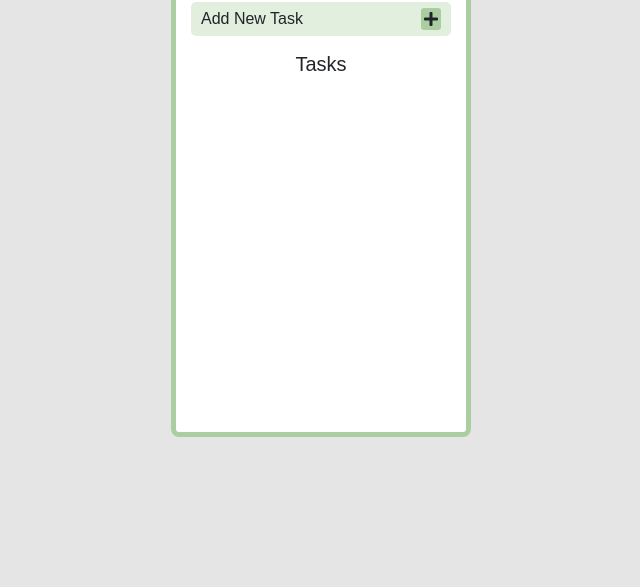
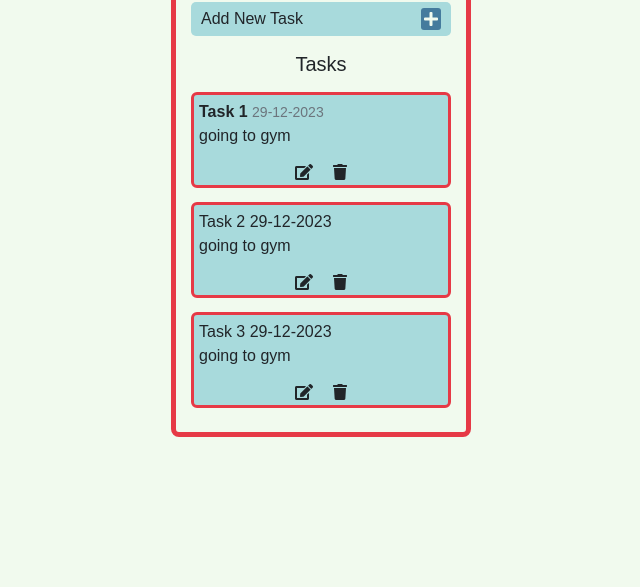
Before and after one commit to nunesjaqueline/todoapp, a plain HTML site: page index.html in a window 1280 px wide. Shown: the part 213-800 px from the top of the page, without its empty margins (319-959 px from the left). Drawn offline with nearby package versions, Linux system fonts and the light colour scheme.

Commit message:
Add small changes

```diff
--- a/index.html
+++ b/index.html
@@ -39,7 +39,37 @@
 
     <h5 class="text-center my-3">Tasks</h5>
 
-    <div id="tasks"></div>
+    <div id="tasks">
+      <div>
+        <span class="fw-bold">Task 1</span>
+        <span class="small text-secondary">29-12-2023</span>
+        <p>going to gym</p>
+        <span class="options">
+          <i class="fas fa-edit"></i>
+          <i class="fa fa-trash" aria-hidden="true"></i>
+        </span>
+        </div>
+
+        <div>
+          <span>Task 2</span>
+          <span>29-12-2023</span>
+          <p>going to gym</p>
+          <span class="options">
+            <i class="fas fa-edit"></i>
+            <i class="fa fa-trash" aria-hidden="true"></i>
+          </span>
+          </div>
+
+          <div>
+            <span>Task 3</span>
+            <span>29-12-2023</span>
+            <p>going to gym</p>
+            <span class="options">
+              <i class="fas fa-edit"></i>
+              <i class="fa fa-trash" aria-hidden="true"></i>
+            </span>
+            </div>
+    </div>
   </div>
 
   <!-- Modal -->
@@ -63,7 +93,9 @@
       </div>
       <div class="modal-body">
         <p>Task Title</p>
+
         <input type="text" class="form-control" name="" id="textInput" />
+        <br>
         <div id="msg"></div>
         <br />
         <p>Due Date</p>
--- a/main.js
+++ b/main.js
@@ -1,46 +1,24 @@
 let form = document.getElementById('form');
 let textInput = document.getElementById('textInput');
 let msg = document.getElementById('msg');
-let dateInput = document.getElementById('dateInput');
-let textarea = document.getElementById('textarea');
 
-let tasks = document.getElementById('tasks');
-let add = document.getElementById('add');
 
 form.addEventListener('submit', (e)=>{
     e.preventDefault();
     formValidation();
 })
 
-let data = [];
-
-let acceptData = ()=> {
-    data.push({
-        text: textInput.value,
-        date: dateInput.value,
-        description: textarea.value,
-    });
-localStorage.setItem("data", JSON.stringify(data));
-
-console.log(data);
-};
-
 let formValidation = ()=>{
     if(textInput.value === ""){
         console.log('failure');
-        msg.innerHTML = "Task cannot be blank";
-
+        msg.innerHTML = "Task cannot be blank!";
     }
     else{
         console.log('success');
         msg.innerHTML = "";
-
-        acceptData();
-        add.setAttribute("data-bs-dismiss", "modal");
-        add.click();
-
-        (() => {
-            add.setAttribute("data-bs-dismiss", "");
-        })();
     }
 };
+
+let data = {}
+
+let acceptData = () => {};
--- a/style.css
+++ b/style.css
@@ -1,7 +1,7 @@
 body {
     font-family: sans-serif;
     margin: 0 50px;
-    background-color: #e5e5e5;
+    background-color: #f1faee;
     overflow: hidden;
     display: flex;
     justify-content: center;
@@ -10,10 +10,10 @@ body {
   }
 
 .app {
-background-color: #fff;
+background-color: #f1faee;
 width: 300px;
 height: 500px;
-border: 5px solid #abcea1;
+border: 5px solid #e63946;
 border-radius: 8px;
 padding: 15px;
 }
@@ -22,14 +22,38 @@ padding: 15px;
     display: flex;
     justify-content: space-between;
     align-items: center;
-    background-color: rgba(171, 206, 161, 0.35);
+    background-color: #a8dadc;
     padding: 5px 10px;
     border-radius: 5px;
     cursor: pointer;
 }
 
+#tasks {
+    display: grid;
+    gap: 14px;
+}
+
+#tasks div {
+    background-color: #a8dadc;
+    border: 3px solid #e63946;
+    padding: 5px;
+    border-radius: 6px;
+    gap: 8px;
+}
+
+.options {
+    justify-self: center;
+    display: flex;
+    gap: 20px;
+}
+
+.options i {
+    cursor: pointer;
+}
+
 .fa-plus {
-    background-color: #abcea1;
+    background-color: #457b9d;
+    color: #f1faee;
     padding: 3px;
     border-radius: 3px;
 }
```
